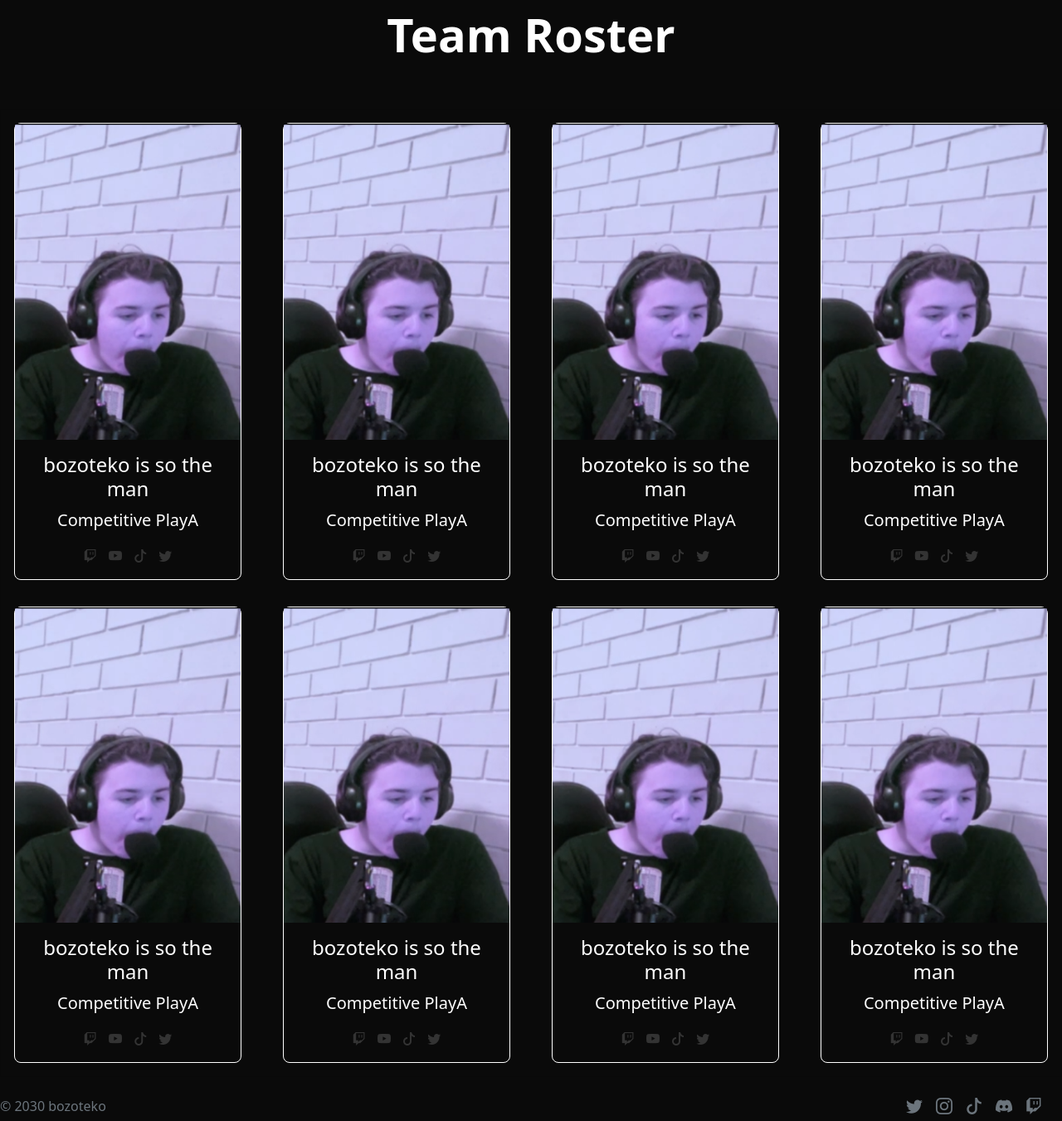
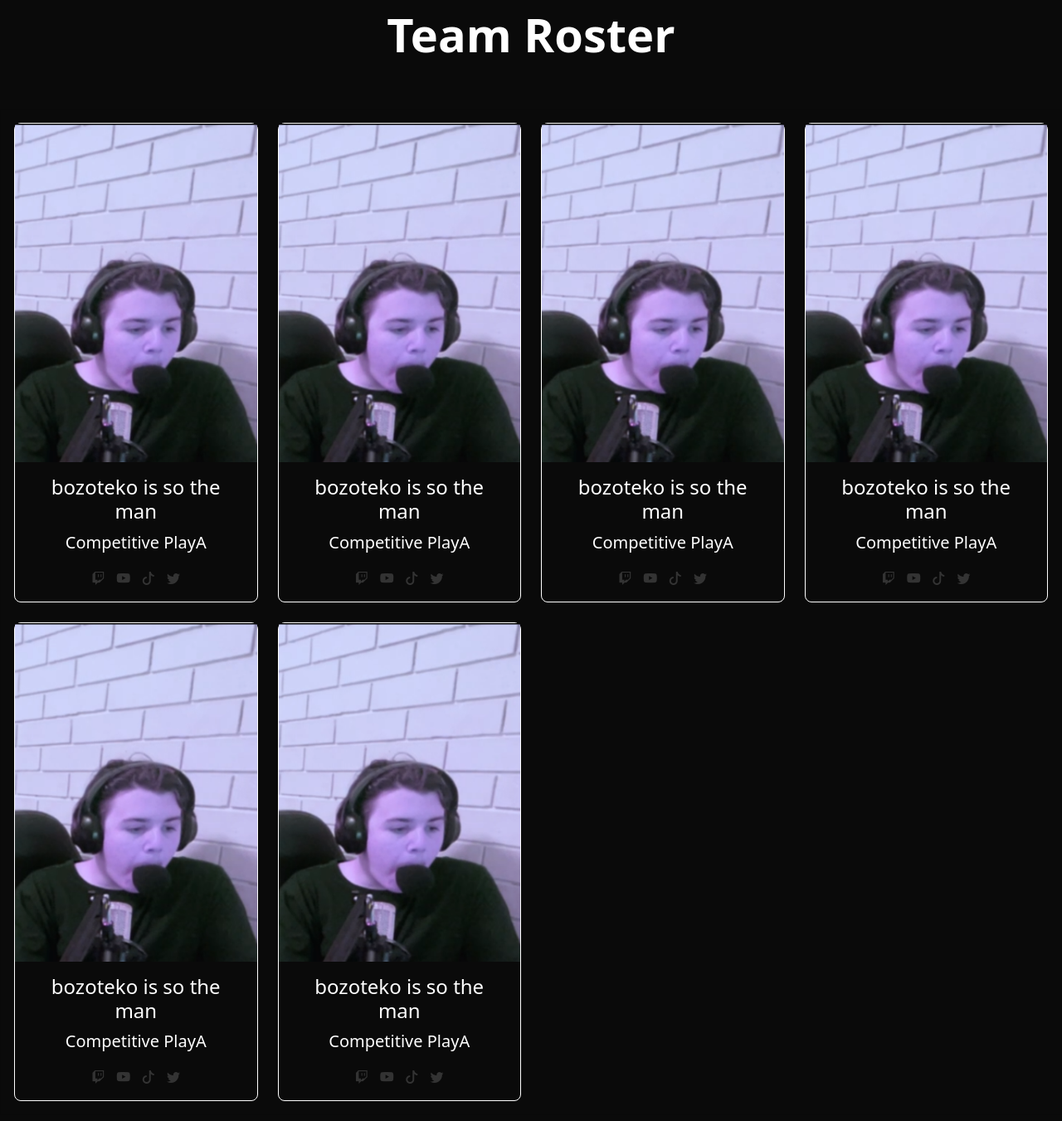
Before and after one commit to bozoteko/nnn, a plain HTML site: page roster.html in a window 1280 px wide. Shown: the part 120-1471 px from the top of the page at 83% size. Drawn offline with nearby package versions, Linux system fonts and the light colour scheme.

Commit message:
Update roster.html

```diff
--- a/roster.html
+++ b/roster.html
@@ -37,16 +37,16 @@
           <div class="collapse navbar-collapse" id="navbarSupportedContent">
             <ul class="navbar-nav me-auto mb-2 mb-lg-0">
               <li class="nav-item">
-                <a class="nav-link" href="./">HOME</a>
+                <a class="nav-link" href="index.html">HOME</a>
               </li>
               <li class="nav-item">
-                <a class="nav-link active" aria-current="page" class="nav-link" href="roster">ROSTER</a>
+                <a class="nav-link active" aria-current="page" class="nav-link" href="roster.html">ROSTER</a>
               </li>
               <li class="nav-item">
-                <a class="nav-link" href="partners">PARTNERS</a>
+                <a class="nav-link" href="partners.html">PARTNERS</a>
               </li>
               <li class="nav-item">
-                <a class="nav-link" href="news">NEWS</a>
+                <a class="nav-link" href="news.html">NEWS</a>
               </li>
               <li class="nav-item">
                 <a class="nav-link" href="https://discord.gg/bozoteko">CONTACT</a>
@@ -69,9 +69,11 @@
 <!-- NEWS SECTION -->
 <div class="card bg-krn2 rounded-0" id="newsinfo"> <!-- Add rounded-0 class -->
     <!-- Removed the News Header -->
-    <div class="card-body d-flex justify-content-between">
+    <div class="card-body">
+        <div class="row row-cols-1 row-cols-md-2 row-cols-lg-4 g-4">
             <!-- First News Card -->
-        <div class="news-card" style="width: 22%;">
+            <div class="col">
+                <div class="news-card">
                     <img src="images/members/member1.png" class="card-img-top" alt="First News Image">
                     <div class="card-body text-center">
                         <h5 class="card-title fs-4 c-krn2 px-3">bozoteko is so the man</h5>
@@ -84,37 +86,10 @@
                         </div>
                     </div>
                 </div>
-        <!-- Second News Card -->
-        <div class="news-card" style="width: 22%;">
-            <img src="images/members/member1.png" class="card-img-top" alt="Second News Image">
-            <div class="card-body text-center">
-                <h5 class="card-title fs-4 c-krn2 px-3">bozoteko is so the man</h5>
-                <p class="card-text fs-5 px-4">Competitive PlayA</p>
-                <div class="social-icons">
-                    <a href="#"><i class="bi bi-twitch"></i></a>
-                    <a href="#"><i class="bi bi-youtube"></i></a>
-                    <a href="#"><i class="bi bi-tiktok"></i></a>
-                    <a href="#"><i class="bi bi-twitter"></i></a>
             </div>
-            </div>
-        </div>
-        <!-- Third News Card -->
-        <div class="news-card" style="width: 22%;">
-            <img src="images/members/member1.png" class="card-img-top" alt="Third News Image">
-            <div class="card-body text-center">
-                <h5 class="card-title fs-4 c-krn2 px-3">bozoteko is so the man</h5>
-                <p class="card-text fs-5 px-4">Competitive PlayA</p>
-                <div class="social-icons">
-                    <a href="#"><i class="bi bi-twitch"></i></a>
-                    <a href="#"><i class="bi bi-youtube"></i></a>
-                    <a href="#"><i class="bi bi-tiktok"></i></a>
-                    <a href="#"><i class="bi bi-twitter"></i></a>
-                </div>
-            </div>
-        </div>
-        <!-- Fourth News Card -->
-        <div class="news-card" style="width: 22%;">
-            <img src="images/members/member1.png" class="card-img-top" alt="Fourth News Image">
+            <div class="col">
+              <div class="news-card">
+                  <img src="images/members/member1.png" class="card-img-top" alt="First News Image">
                   <div class="card-body text-center">
                       <h5 class="card-title fs-4 c-krn2 px-3">bozoteko is so the man</h5>
                       <p class="card-text fs-5 px-4">Competitive PlayA</p>
@@ -127,11 +102,10 @@
                   </div>
               </div>
           </div>
-    <!-- Add four more news cards below -->
-    <div class="card-body d-flex justify-content-between">
-        <!-- Fifth News Card -->
-        <div class="news-card" style="width: 22%;">
-            <img src="images/members/member1.png" class="card-img-top" alt="Fifth News Image">
+
+          <div class="col">
+            <div class="news-card">
+                <img src="images/members/member1.png" class="card-img-top" alt="First News Image">
                 <div class="card-body text-center">
                     <h5 class="card-title fs-4 c-krn2 px-3">bozoteko is so the man</h5>
                     <p class="card-text fs-5 px-4">Competitive PlayA</p>
@@ -143,9 +117,11 @@
                     </div>
                 </div>
             </div>
-        <!-- Sixth News Card -->
-        <div class="news-card" style="width: 22%;">
-            <img src="images/members/member1.png" class="card-img-top" alt="Sixth News Image">
+        </div>
+
+        <div class="col">
+          <div class="news-card">
+              <img src="images/members/member1.png" class="card-img-top" alt="First News Image">
               <div class="card-body text-center">
                   <h5 class="card-title fs-4 c-krn2 px-3">bozoteko is so the man</h5>
                   <p class="card-text fs-5 px-4">Competitive PlayA</p>
@@ -157,9 +133,11 @@
                   </div>
               </div>
           </div>
-        <!-- Seventh News Card -->
-        <div class="news-card" style="width: 22%;">
-            <img src="images/members/member1.png" class="card-img-top" alt="Seventh News Image">
+      </div>
+
+      <div class="col">
+        <div class="news-card">
+            <img src="images/members/member1.png" class="card-img-top" alt="First News Image">
             <div class="card-body text-center">
                 <h5 class="card-title fs-4 c-krn2 px-3">bozoteko is so the man</h5>
                 <p class="card-text fs-5 px-4">Competitive PlayA</p>
@@ -171,9 +149,11 @@
                 </div>
             </div>
         </div>
-        <!-- Eighth News Card -->
-        <div class="news-card" style="width: 22%;">
-            <img src="images/members/member1.png" class="card-img-top" alt="Eighth News Image">
+    </div>
+
+    <div class="col">
+      <div class="news-card">
+          <img src="images/members/member1.png" class="card-img-top" alt="First News Image">
           <div class="card-body text-center">
               <h5 class="card-title fs-4 c-krn2 px-3">bozoteko is so the man</h5>
               <p class="card-text fs-5 px-4">Competitive PlayA</p>
@@ -183,6 +163,10 @@
                   <a href="#"><i class="bi bi-tiktok"></i></a>
                   <a href="#"><i class="bi bi-twitter"></i></a>
               </div>
+          </div>
+      </div>
+  </div>
+            <div class="col">
             </div>
         </div>
     </div>
```
Lines whose indentation alone changed are shown as unchanged.
